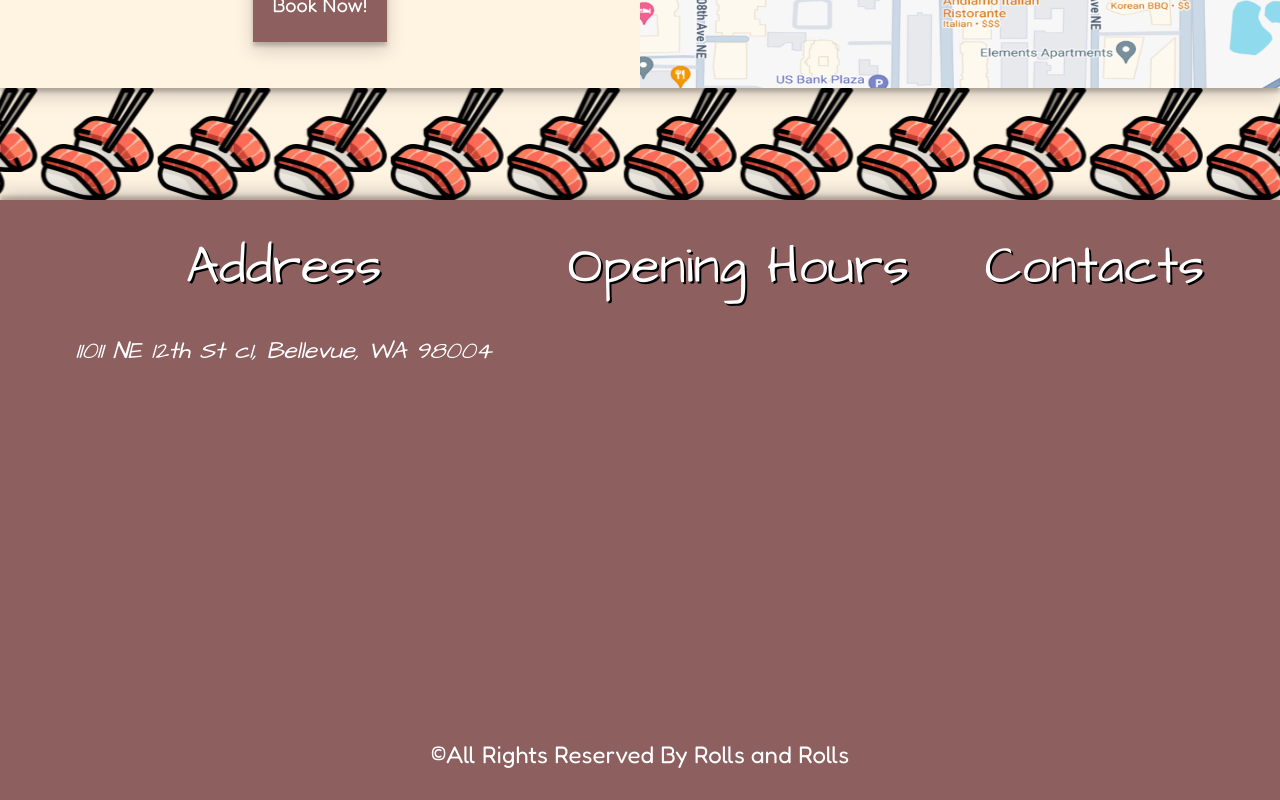
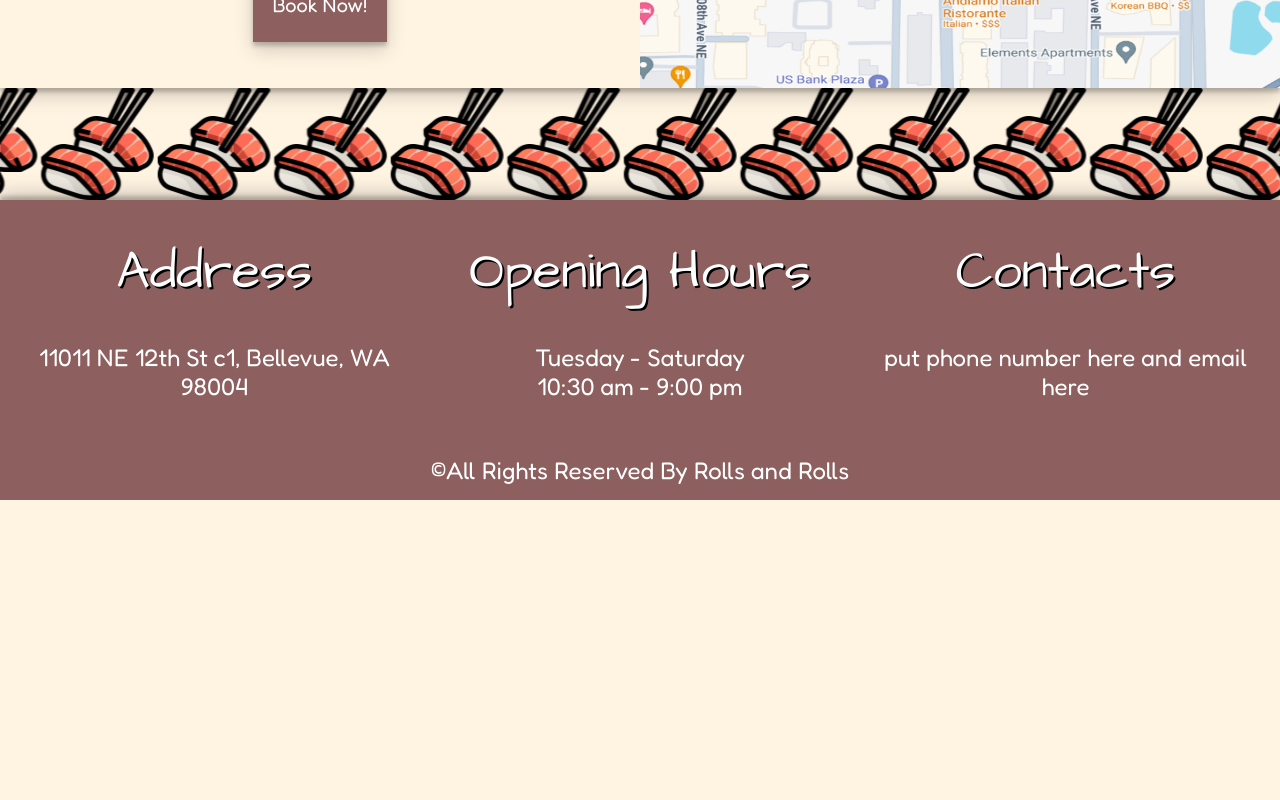
Before and after one commit to yenny1124/Restaurant-Ordering-App, a Next.js app: page / in a window 1280 px wide. Shown: the part 2417-3217 px from the top of the page. After the commit the page ends 2917 px from the top, so only its background shows below. Built offline with nearby package versions, Linux system fonts and the light colour scheme.

Commit message:
style: improved footer layout

```diff
--- a/src/app/components/footer/Footer.tsx
+++ b/src/app/components/footer/Footer.tsx
@@ -7,16 +7,33 @@ const architectsDaughter = Architects_Daughter({
 export default function Footer() {
   return (
     <footer>
-      <div className={`footer-content ${architectsDaughter.className}`}>
-        <div>
-          <h1>Address</h1>
-          <address>11011 NE 12th St c1, Bellevue, WA 98004</address>
+      <div className={`footer-content`}>
+        <address className="footer-content-section">
+          <h1
+            className={`footer-content-section ${architectsDaughter.className}`}
+          >
+            Address
+          </h1>
+          <p>11011 NE 12th St c1, Bellevue, WA 98004</p>
+        </address>
+        <div className="footer-content-section">
+          <h1
+            className={`footer-content-section ${architectsDaughter.className}`}
+          >
+            Opening Hours
+          </h1>
+          <p>
+            Tuesday - Saturday <br />
+            10:30 am - 9:00 pm
+          </p>
         </div>
-        <div>
-          <h1>Opening Hours</h1>
-        </div>
-        <div>
-          <h1>Contacts</h1>
+        <div className="footer-content-section">
+          <h1
+            className={`footer-content-section ${architectsDaughter.className}`}
+          >
+            Contacts
+          </h1>
+          <p>put phone number here and email here</p>
         </div>
       </div>
 
--- a/src/app/components/footer/footer.css
+++ b/src/app/components/footer/footer.css
@@ -15,17 +15,15 @@ footer {
   width: 100%;
   height: 90%;
 }
-
-.copyright {
-  position: relative;
-  width: 100%;
-  height: 10%;
-  padding: 0;
+footer p {
   margin: 0;
 }
 
+footer h1 {
+  margin-bottom: 0;
+  margin-top: 0px;
+}
 .copyright p {
-  text-align: center;
   padding: 0;
   margin: 0;
 }
@@ -34,6 +32,29 @@ footer {
   footer h1 {
     font-size: 3rem;
   }
+}
+.footer-content-section {
+  height: 100%;
+  width: 33%;
+  justify-content: space-evenly;
+  display: flex;
+  flex-direction: column;
+  align-items: center;
+}
+
+.footer-content {
+  height: 80%;
+}
+
+.copyright {
+  position: relative;
+  width: 100%;
+  height: 20%;
+  padding: 0;
+  margin: 0;
+  display: flex;
+  align-items: center;
+  justify-content: center;
 }
 
 @media screen and (max-width: 1079px) {
@@ -45,12 +66,21 @@ footer {
     width: 100%;
     height: 90%;
   }
+  .footer-content-section {
+    height: 33%;
+    width: 100%;
+  }
+  .copyright {
+    position: relative;
+    width: 100%;
+    height: 10%;
+    padding: 0;
+    margin: 0;
+  }
 }
 
-footer address {
-  font-size: 1.5rem;
+footer .footer-content-section h1 {
+  text-align: center;
+  width: 100%;
+  height: auto;
 }
-
-footer h1 {
-  text-align: center;
-}
--- a/src/app/globals.css
+++ b/src/app/globals.css
@@ -44,6 +44,12 @@
   */
 }
 
+@media (min-width: 1080px) {
+  :root {
+    --footer-height: 300px;
+  }
+}
+
 html {
   font-size: 16px;
 }
@@ -62,6 +68,7 @@ p {
   font-size: 1.5rem;
   padding: 0px 12px;
   font-style: normal;
+  text-align: center;
 }
 
 body {
@@ -69,8 +76,6 @@ body {
   position: relative;
 }
 
-h1 {
-}
 @media screen and (max-width: 767px) {
   h1 {
     font-size: 2.5rem;
@@ -120,3 +125,7 @@ main {
     transform: rotate(0);
   }
 }
+
+address {
+  font-style: normal;
+}
```
